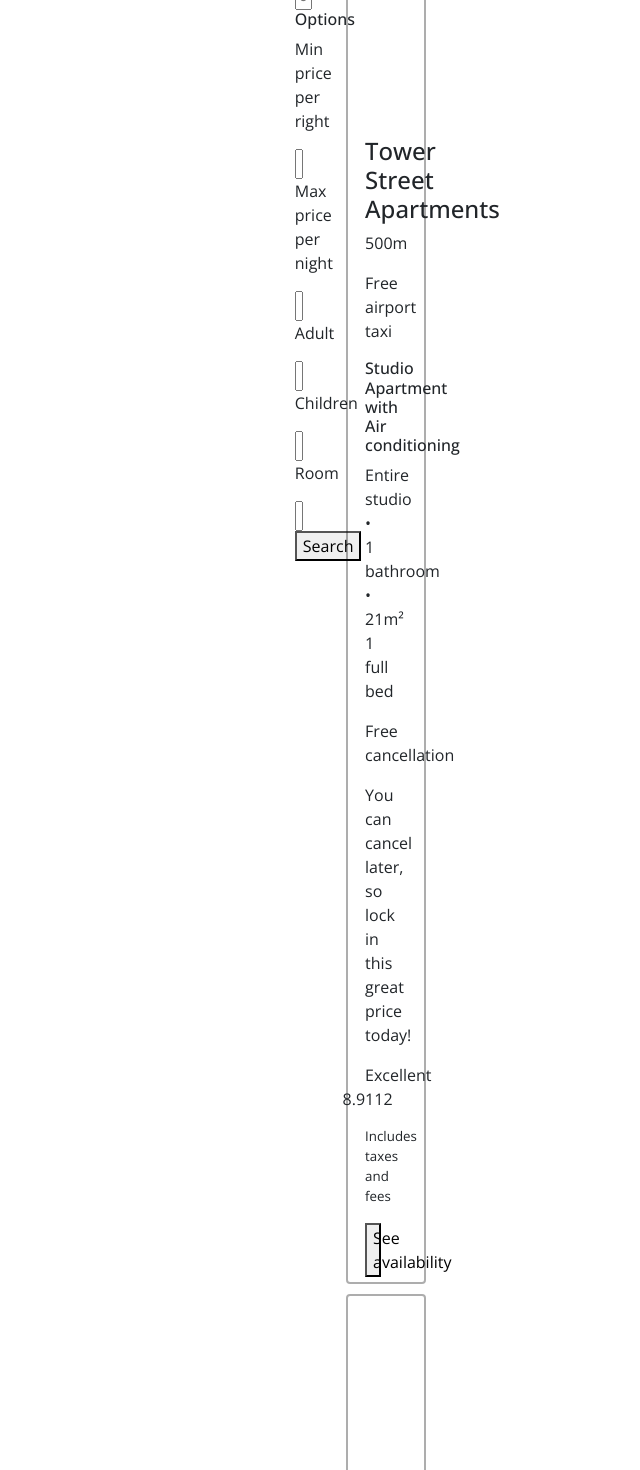
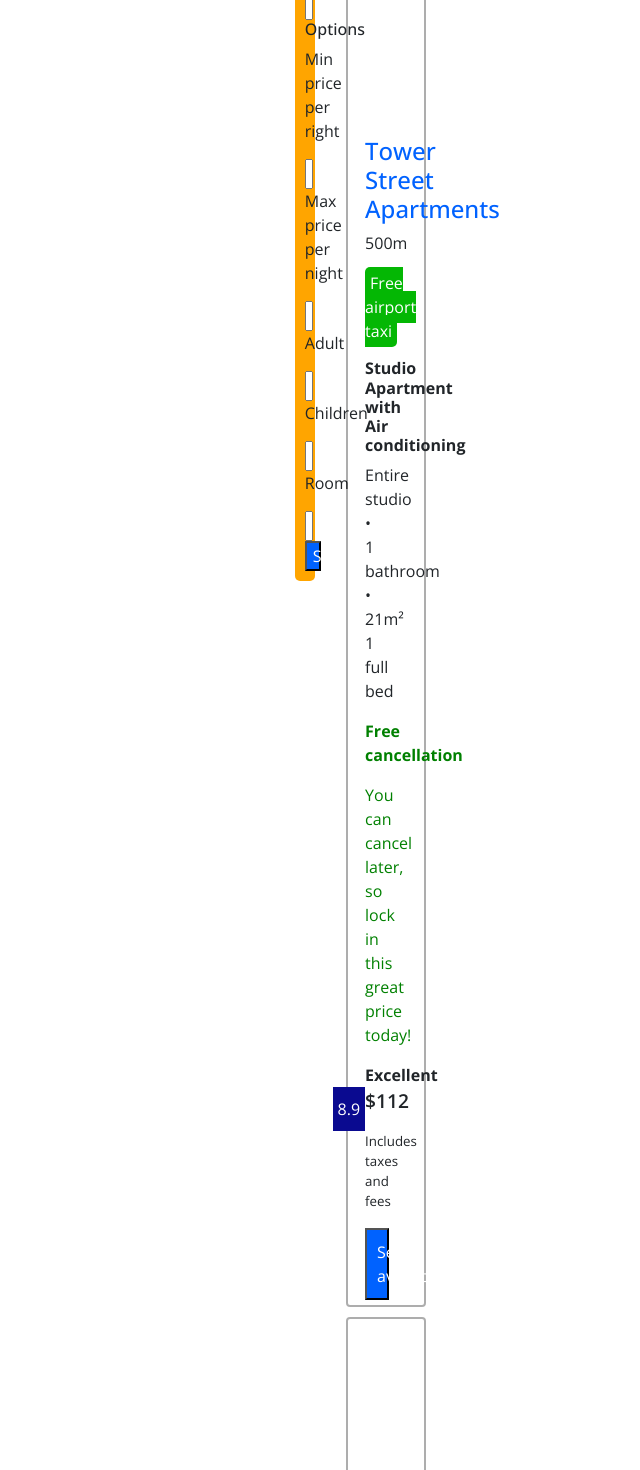
Before and after one commit to minhquangkid/React_new, a React (Create React App) app: page /search in a window 1280 px wide. Shown: the part 360-1830 px from the top of the page, without its empty margins (640-1280 px from the left). Built offline with nearby package versions, Linux system fonts and the light colour scheme.

Commit message:
xong asm_1

```diff
--- a/src/header/header.module.css
+++ b/src/header/header.module.css
@@ -10,7 +10,7 @@
 }
 .button {
   margin-left: 20px;
-  padding: 10px;
+  padding: 5px;
   background-color: rgb(10, 162, 250);
   color: white;
 }
--- a/src/pages/detail/Detail.jsx
+++ b/src/pages/detail/Detail.jsx
@@ -28,8 +28,8 @@
           <img src={imgLocal} alt="location" width="15" height="20"></img>{" "}
           {detail.address}
         </span>
-        <p>{detail.distance}</p>
-        <p>{detail.price}</p>
+        <p className="dis">{detail.distance}</p>
+        <p className="pri">{detail.price}</p>
         <div className="bocuc">
           {detail.photos.map((e, index) => {
             return <img className="anh" src={e} key={index} alt={index}></img>;
--- a/src/pages/detail/mystyle.css
+++ b/src/pages/detail/mystyle.css
@@ -1,5 +1,5 @@
 .nut {
-  background-color: rgb(3, 139, 139);
+  background-color: rgba(49, 49, 255, 0.927);
   color: white;
   padding: 10px;
   width: 100%;
@@ -27,7 +27,7 @@
 }
 .fly {
   background-color: rgba(157, 254, 222, 0.594);
-  padding: 10px 5px;
+  padding: 10px 10px;
   text-align: left;
   float: right;
   width: 300px;
@@ -38,3 +38,14 @@
   margin: 20px 0px;
   font-size: larger;
 }
+.dis {
+  margin: 10px 0px;
+  font-size: larger;
+  font-weight: 700;
+  color: rgba(28, 28, 254, 0.776);
+}
+.pri {
+  color: green;
+  font-size: larger;
+  font-weight: 700;
+}
--- a/src/pages/search/search.css
+++ b/src/pages/search/search.css
@@ -11,9 +11,13 @@
   height: 300px;
 }
 .rate_text {
+  font-weight: 700;
 }
 .rate {
   float: right;
+  background-color: rgb(10, 10, 144);
+  color: white;
+  padding: 10px 5px;
 }
 .inf {
   text-align: right;
@@ -21,14 +25,36 @@
 }
 .avail {
   width: 100%;
+  background-color: rgb(0, 98, 255);
+  color: white;
+  padding: 10px;
 }
 
 .price {
   text-align: right;
   margin-top: 100%;
+  font-size: larger;
+  font-weight: 600;
 }
 
 .box {
   /* display: flex;
   flex-wrap: wrap; */
 }
+.outfit {
+  background-color: orange;
+  padding: 10px;
+  border-radius: 5px;
+}
+.nut_search {
+  width: 100%;
+  background-color: rgb(0, 98, 255);
+  color: white;
+}
+.tag {
+  background-color: rgb(4, 183, 4);
+  padding: 5px;
+  border-radius: 5px;
+  color: white;
+  width: auto;
+}
--- a/src/pages/search/searchListItem.js
+++ b/src/pages/search/searchListItem.js
@@ -8,8 +8,10 @@
   const cancel = () => {
     return (
       <React.Fragment>
-        <p>Free cancellation</p>
-        <p>You can cancel later, so lock in this great price today!</p>
+        <p style={{ fontWeight: "700", color: "green" }}>Free cancellation</p>
+        <p style={{ color: "green" }}>
+          You can cancel later, so lock in this great price today!
+        </p>
       </React.Fragment>
     );
   };
@@ -28,17 +30,19 @@
           <div className="container-flex">
             <div className="row">
               <div className="col-8">
-                <h4>{props.item.name}</h4>
+                <h4 style={{ color: "rgb(0, 98, 255)" }}>{props.item.name}</h4>
                 <p>{props.item.distance}</p>
-                <p>{props.item.tag}</p>
-                <h6>{props.item.description}</h6>
+                <p>
+                  <span className="tag">{props.item.tag}</span>
+                </p>
+                <h6 style={{ fontWeight: "700" }}>{props.item.description}</h6>
                 <p>{props.item.type}</p>
                 <div>{props.item.free_cancel && cancel()}</div>
               </div>
               <div className="col-4 box">
                 <span className="rate_text">{props.item.rate_text}</span>
                 <span className="rate">{props.item.rate}</span>
-                <p className="price">{props.item.price}</p>
+                <p className="price">${props.item.price}</p>
                 <p className="inf">Includes taxes and fees</p>
                 <button className="avail" onClick={goTo}>
                   See availability
--- a/src/pages/search/searchPopup.js
+++ b/src/pages/search/searchPopup.js
@@ -1,5 +1,7 @@
 import React from "react";
 import Order from "./order";
+import "./search.css";
+
 const SearchPopup = () => {
   const list = [
     { ten: "Min price per right", tam: "" },
@@ -25,7 +27,7 @@
           return <Order key={e.ten} item={e.ten} nothing={e.tam} />;
         })}
       </div>
-      <button>Search</button>
+      <button className="nut_search">Search</button>
     </div>
   );
 };
```
